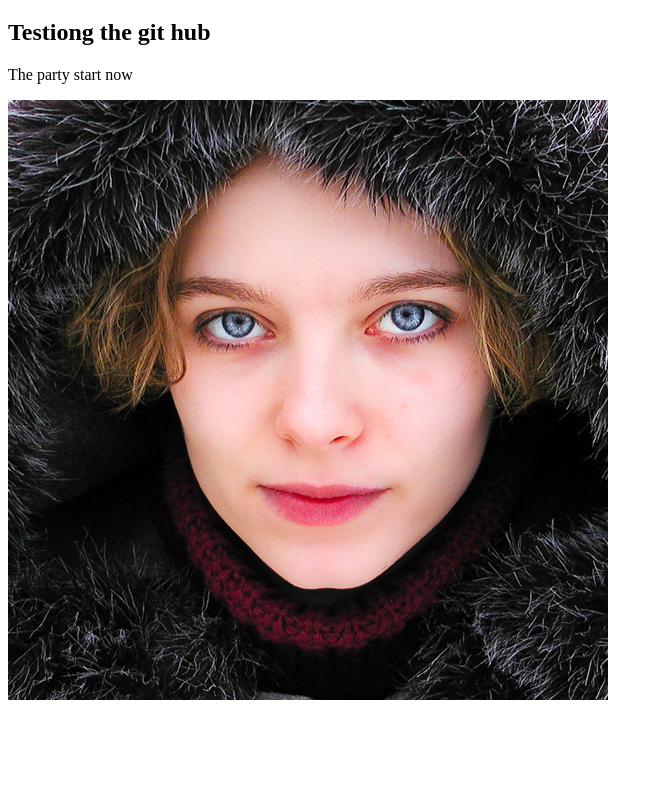
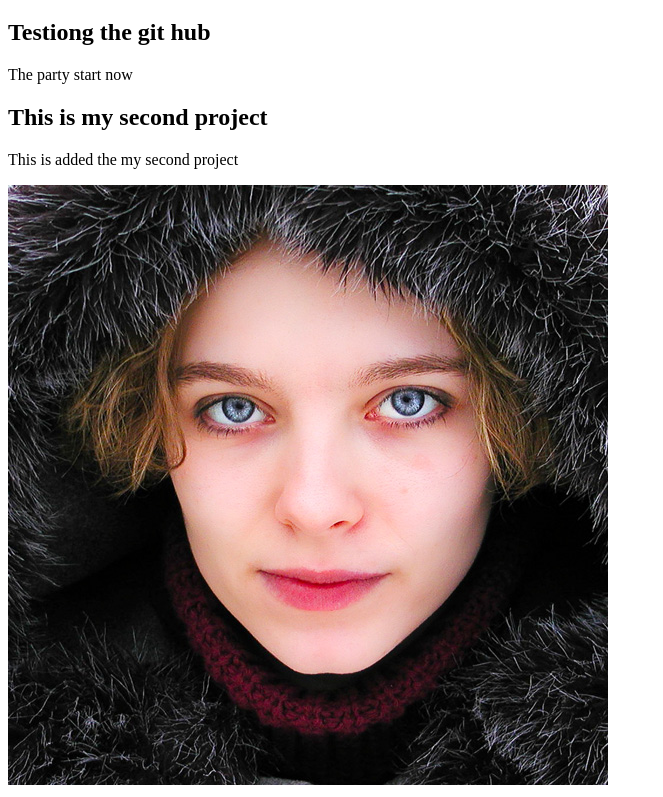
Before and after one commit to Coder-weber/my-first-project, a plain HTML site: page index.html in a window 1280 px wide. Shown: the part 61-858 px from the top of the page, without its empty margins (0-663 px from the left). Before the commit the page ends 800 px from the top, so only its background shows below. Drawn offline with Linux system fonts and the light colour scheme.

Commit message:
learning the project to the second branch

```diff
--- a/index.html
+++ b/index.html
@@ -9,6 +9,9 @@
     <h1>Startin git project</h1>
     <h2>Testiong the git hub</h2>
     <p>The party start now</p>
+    <h2>This is my second project </h2>
+    <p>This is added the my second project</p>
+
     <img src="photo1.jpg" alt="">
 </body>
 </html>
```
